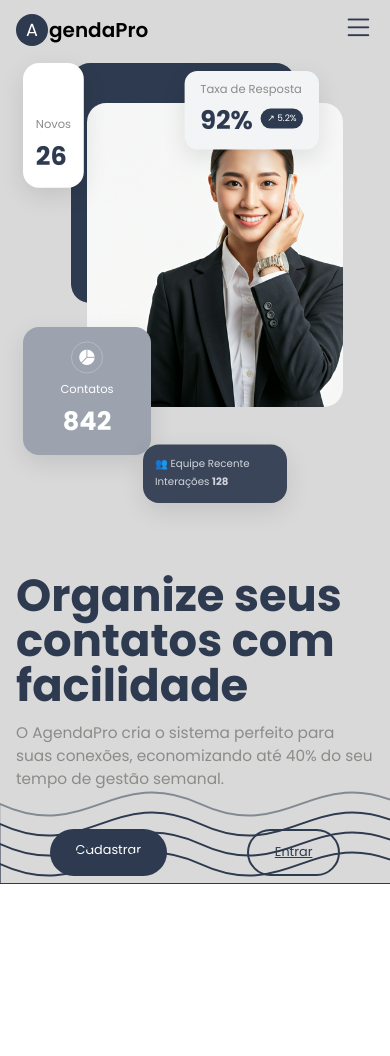
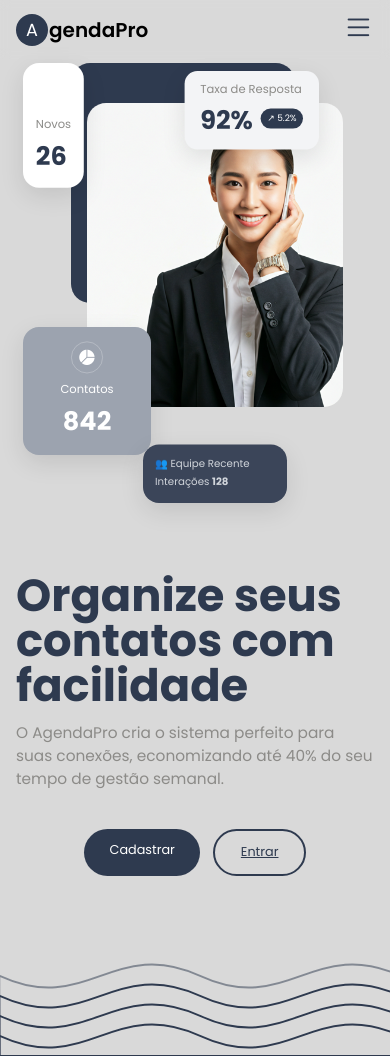
Before and after one commit to Thearckay/Projeto-Contatos-frontend-React, a React (Vite) app: page / in a window 390 px wide. Before the commit the page ends 884 px from the top, so only its background shows below. Built offline with nearby package versions, Linux system fonts and the light colour scheme.

Commit message:
Trabalhando responsividade da tela inicial, praticamente completa

```diff
--- a/src/components/header/Header.css
+++ b/src/components/header/Header.css
@@ -8,6 +8,7 @@
     position: fixed;
     z-index: 9;
     width: 100%;
+    backdrop-filter: blur(5px);
 }
 
 .headerMenuEl{
--- a/src/components/headerSideMenu/HeaderSideMenu.jsx
+++ b/src/components/headerSideMenu/HeaderSideMenu.jsx
@@ -16,6 +16,18 @@ const HeaderSideMenu = ({isMenu, handleMenu}) => {
           </button>
         </div>
         <ul className='headerSideMenuButtonsList'>
+          <li>
+            <i className="bi bi-house-fill headerSideMenuIcons"></i>
+            <Link to={"/"} className='headerSideMenuListItem'>Inicio</Link>
+          </li>
+          <li>
+            <i className="bi bi-box-arrow-in-left headerSideMenuIcons"></i>
+            <Link to={"/login"} className='headerSideMenuListItem'>Login</Link>
+          </li>
+          <li>
+            <i className="bi bi-person-vcard-fill headerSideMenuIcons"></i>
+            <Link to={"/register"} className='headerSideMenuListItem'>Registrar-se</Link>
+          </li>
           <li>
             <i className="bi bi-person-fill headerSideMenuIcons"></i>
             <a className='headerSideMenuListItem' href='https://www.linkedin.com/in/kayck-arcanjo/' target='_blank'>Desenvolvedor</a>
--- a/src/pages/home/HomePage.css
+++ b/src/pages/home/HomePage.css
@@ -15,7 +15,7 @@
     display: grid;
     grid-template-columns: 50% 50%;
     padding: 3em 0em 0em 6em;
-
+    transition: all 0.5s ease; /* Por que essa transição não funciona?*/
 }
 
 .homeHeroDivLeft{
@@ -45,6 +45,7 @@
     display: flex;
     gap: 1em;
 }
+
 .homeRegisterButton{
     background-color: var(--txtMain);
     color: var(--txtContrast);
@@ -101,7 +102,7 @@
         padding: 0;
         transition: padding .3s;
         display: flex;
-
+        transition: all 0.5s ease;
     }
 
     .homeHeroDivLeft{
@@ -109,6 +110,7 @@
         margin: 0;
         width: 50%;
         font-size: 0.8rem;
+        transition: all 0.5s ease;
     }
 }
 
@@ -120,6 +122,9 @@
         justify-content: flex-start;
         align-content: flex-start;
         gap: 1rem;
+        transition: all 0.5s ease;
+        justify-content: center;
+        gap: 0
     }
 
     div.homeHeroDivLeft{
@@ -138,6 +143,9 @@
 
     h1.homeHeroTitle{
         font-size: 350%;
+        /* background-color: red;- */
+        display: flex;
+
     }
 
     div.homeHeroDiv{
@@ -147,4 +155,10 @@
         gap: 0;
     }
 
+    div.homeHeroDivLeft{
+        /* background-color: red; */
+        align-items: center;
+        height: 60dvh;
+    }
+
 }
```
